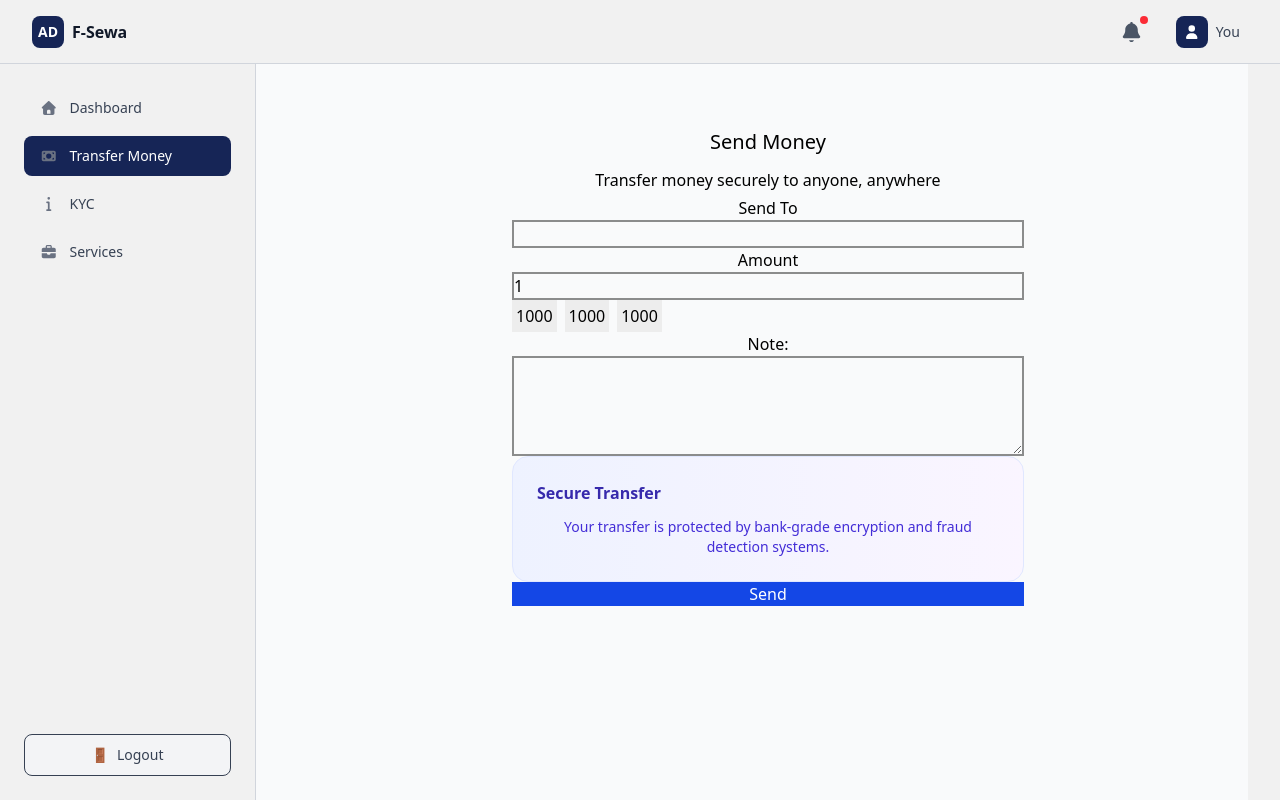
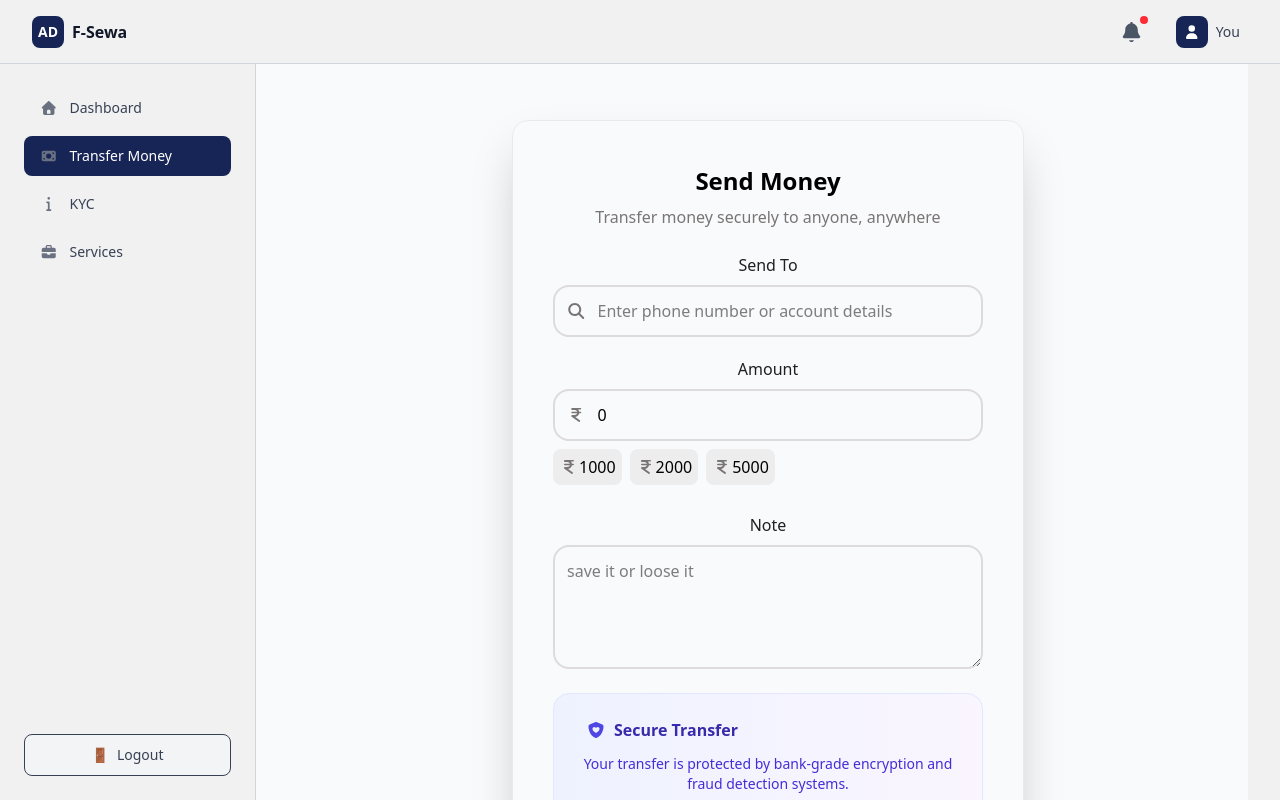
Before and after one commit to aaryae/DPS-Frontend, a React (Vite) app: page /transfer-money in a window 1280 px wide. Shown: the top 800 px of the page. Built offline with nearby package versions, Linux system fonts and the light colour scheme.

Commit message:
feat: transfer money form style completed

```diff
--- a/src/ui/user/pages/TransferMoney.tsx
+++ b/src/ui/user/pages/TransferMoney.tsx
@@ -1,43 +1,77 @@
+import { faIndianRupee, faMagnifyingGlass, faShieldHeart } from '@fortawesome/free-solid-svg-icons'
 import { FontAwesomeIcon } from '@fortawesome/react-fontawesome'
+import { useState } from 'react'
 
 const TransferMoney = () => {
+  const [amount, setAmount] = useState<number>(0.00)
+
   return (
     <section>
-      <div className='flex flex-col max-w-lg mx-auto'>
-        <h1 className='text-xl p-2'>Send Money</h1>
-        <h3 className='p-1'>Transfer money securely to anyone, anywhere</h3>
+      <div className='flex flex-col max-w-lg mx-auto border border-[#85858523] rounded-2xl shadow-2xl p-10 '>
+        <h1 className='text-2xl p-1 font-bold '>Send Money</h1>
+        <h3 className='p-1 text-[#7a7575]'>Transfer money securely to anyone, anywhere</h3>
 
-        <label htmlFor='accountNumber'>Send To</label>
-        <div className='border-2 border-[#00000071] flex gap-3'>
-          <FontAwesomeIcon icon={'magnifying-glass'} />
+        <label htmlFor='accountNumber' className='pt-5 pb-2 text-md text-[#202020]'>
+          Send To
+        </label>
+        <div className='border-2 border-[#dddbdb] flex gap-3 p-3 rounded-2xl'>
+          <FontAwesomeIcon icon={faMagnifyingGlass} className='my-auto' color='#7a7575' />
           <input
             type='number'
             id='accountNumber'
-            value='Enter phone number or account details'
-            className='outline-none border-0'
+            placeholder='Enter phone number or account details'
+            className='outline-none border-0 w-full'
           />
         </div>
-        <label htmlFor='amount'>Amount</label>
-        <div className='border-2 border-[#00000071] flex gap-3'>
-          <FontAwesomeIcon icon={'indian-rupee-sign'} />
-          <input type='number' id='amount' value={1} className='outline-none border-0' />
+        <label htmlFor='Amount' className='pt-5 pb-2 text-md text-[#202020]'>
+          Amount
+        </label>
+        <div className='border-2 border-[#dddbdb] flex gap-3 p-3 rounded-2xl'>
+          <FontAwesomeIcon icon={faIndianRupee} className='my-auto' color='#7a7575' />
+          <input type='number' id='Amount' placeholder='0.00' value={amount} className='outline-none border-0 w-full' />
         </div>
-        <div className='flex gap-2'>
-          <span className='bg-[#ecececee] p-1'>1000</span>
-          <span className='bg-[#ecececee] p-1'>1000</span>
-          <span className='bg-[#ecececee] p-1'>1000</span>
+        <div className='flex gap-2 py-2'>
+          <span onClick={() => setAmount(1000)} className='bg-[#ecececee] p-1.5 rounded-lg cursor-pointer'>
+            {' '}
+            <FontAwesomeIcon icon={faIndianRupee} className='my-auto' color='#7a7575' />
+            1000
+          </span>
+          <span onClick={() => setAmount(2000)} className='bg-[#ecececee] p-1.5 rounded-lg cursor-pointer'>
+            {' '}
+            <FontAwesomeIcon icon={faIndianRupee} className='my-auto' color='#7a7575' />
+            2000
+          </span>
+          <span onClick={() => setAmount(5000)} className='bg-[#ecececee] p-1.5 rounded-lg cursor-pointer'>
+            {' '}
+            <FontAwesomeIcon icon={faIndianRupee} className='my-auto' color='#7a7575' />
+            5000
+          </span>
         </div>
-        <label htmlFor='note'>Note:</label>
-        <textarea className='border-2 border-[#00000071] ' id='note' rows={4} cols={30}></textarea>
-         <div className="bg-gradient-to-r from-indigo-50 to-purple-50 p-6 rounded-2xl border border-indigo-100">
-            <div className="flex items-center gap-3 mb-3">
-              <span className="font-semibold text-indigo-800">Secure Transfer</span>
-            </div>
-            <p className="text-indigo-700 text-sm">
-              Your transfer is protected by bank-grade encryption and fraud detection systems.
-            </p>
+        <label htmlFor='Note' className='pt-5 pb-2 text-md text-[#202020]'>
+          Note
+        </label>
+        <textarea
+          className='border-2 border-[#dddbdb] flex gap-3 p-3 rounded-2xl'
+          id='note'
+          rows={4}
+          cols={30}
+          placeholder='save it or loose it'
+        ></textarea>
+        <div className='my-6 bg-gradient-to-r from-indigo-50 to-purple-50 p-6 rounded-2xl border border-indigo-100'>
+          <div className='flex items-center gap-3 mb-3 '>
+            <span className='font-semibold text-indigo-800 '>
+              <FontAwesomeIcon icon={faShieldHeart} className='my-auto px-2' color='#4f46e5' />
+              Secure Transfer
+            </span>
           </div>
-        <button className='bg-blue-700 text-white'>Send</button>
+          <p className='text-indigo-700 text-sm'>
+            Your transfer is protected by bank-grade encryption and fraud detection systems.
+          </p>
+        </div>
+        <button className='bg-purple-700 text-white py-4 rounded-2xl '>
+          Send <FontAwesomeIcon icon={faIndianRupee} className='my-auto'  />
+          {amount}
+        </button>
       </div>
     </section>
   )
```
